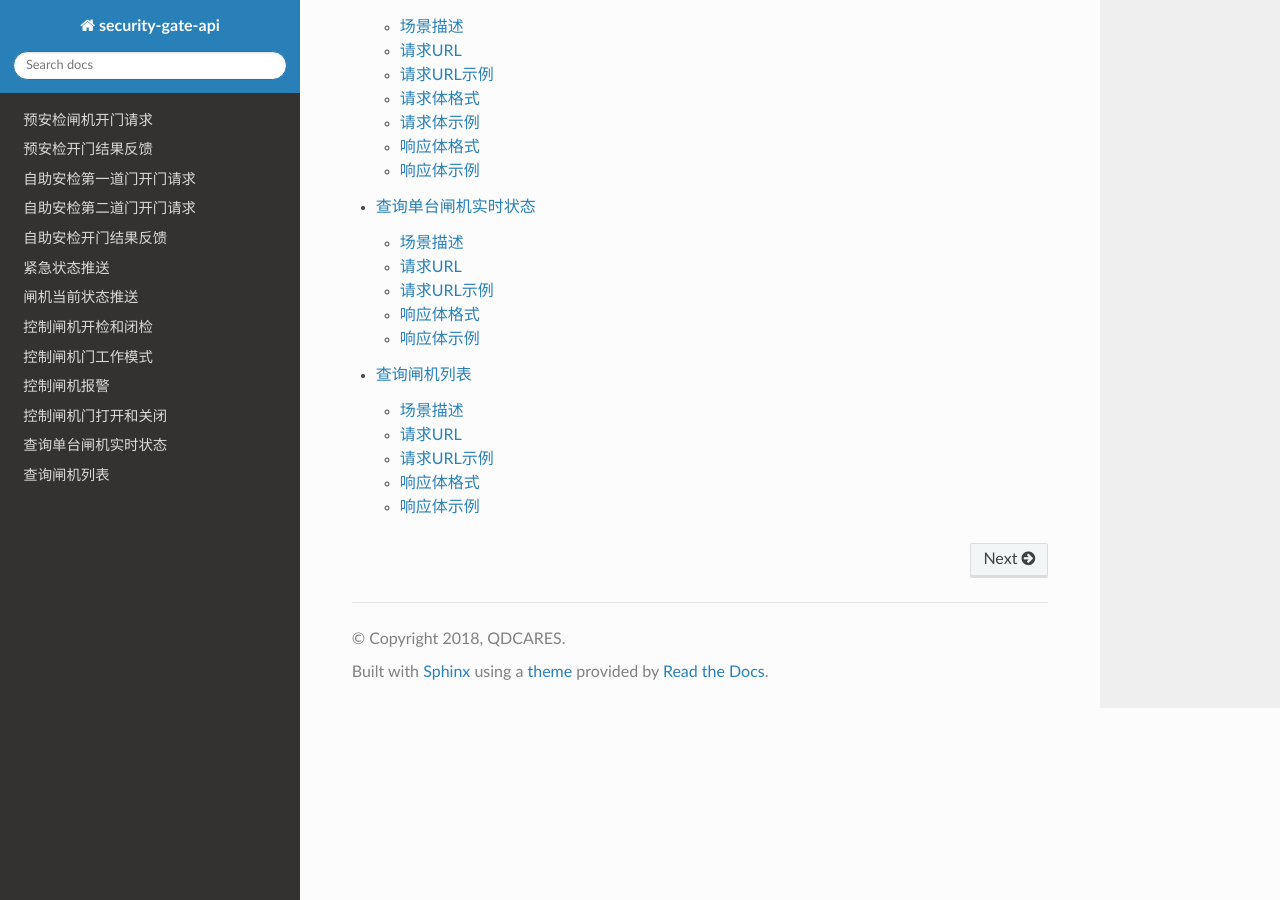
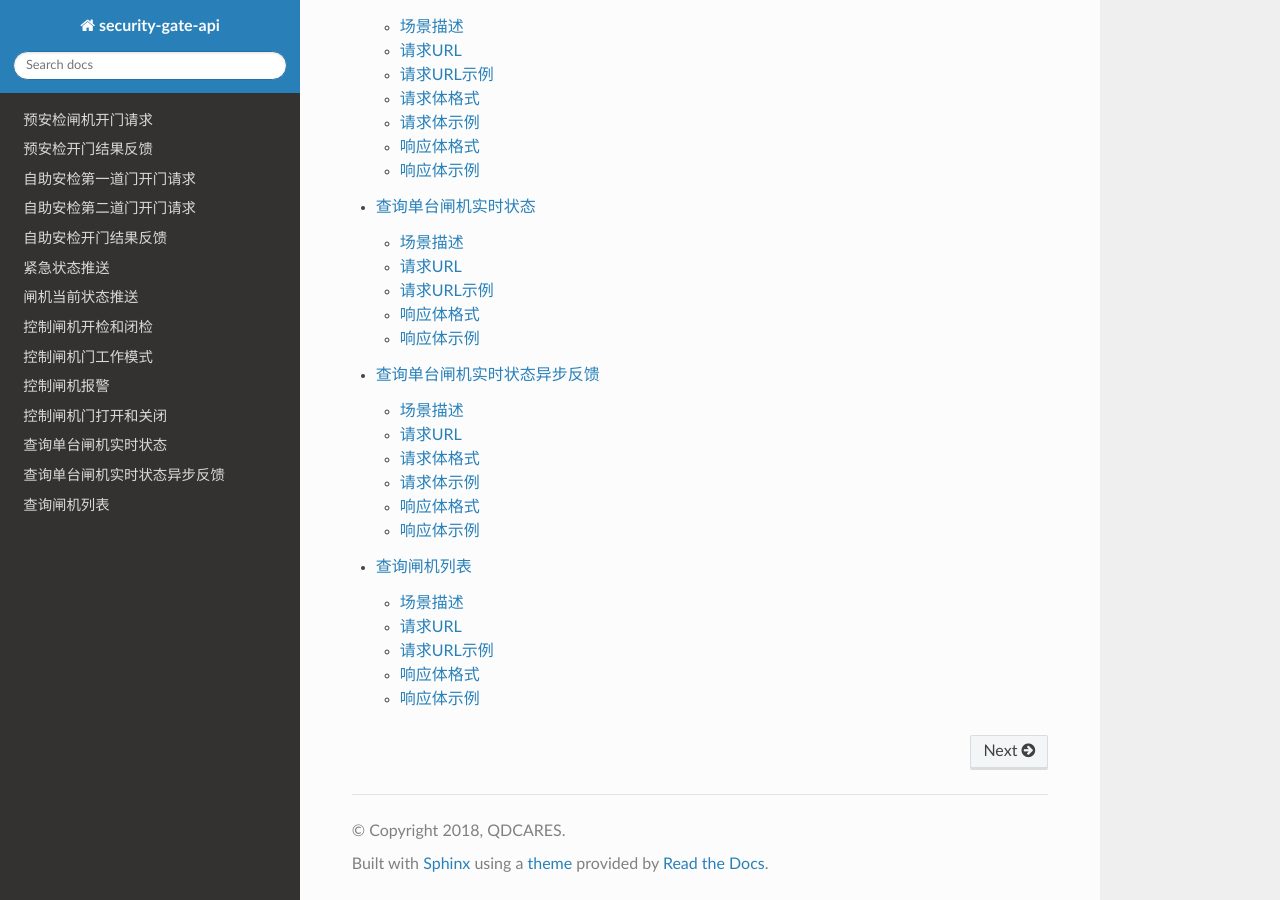
Before and after one commit to kinshines/security-gate-api-doc, a Sphinx documentation site: the page built from source/index.rst, in a window 1280 px wide and 900 px high, scrolled down 2563 px. Built offline with Sphinx 7.4.7 and the Read the Docs theme 2.0.0, drawn with Linux system fonts in a browser that asks for light colours; part of the change alters nothing that is shown.

```diff
--- a/source/index.rst
+++ b/source/index.rst
@@ -35,4 +35,5 @@
    set_alert
    set_action
    query_status
+   query_status_feedback
    query_devices
--- a/source/query_status_feedback.rst
+++ b/source/query_status_feedback.rst
@@ -1,6 +1,6 @@
-==========================
+============================
 查询单台闸机实时状态异步反馈
-==========================
+============================
 
 场景描述
 ----------
```
